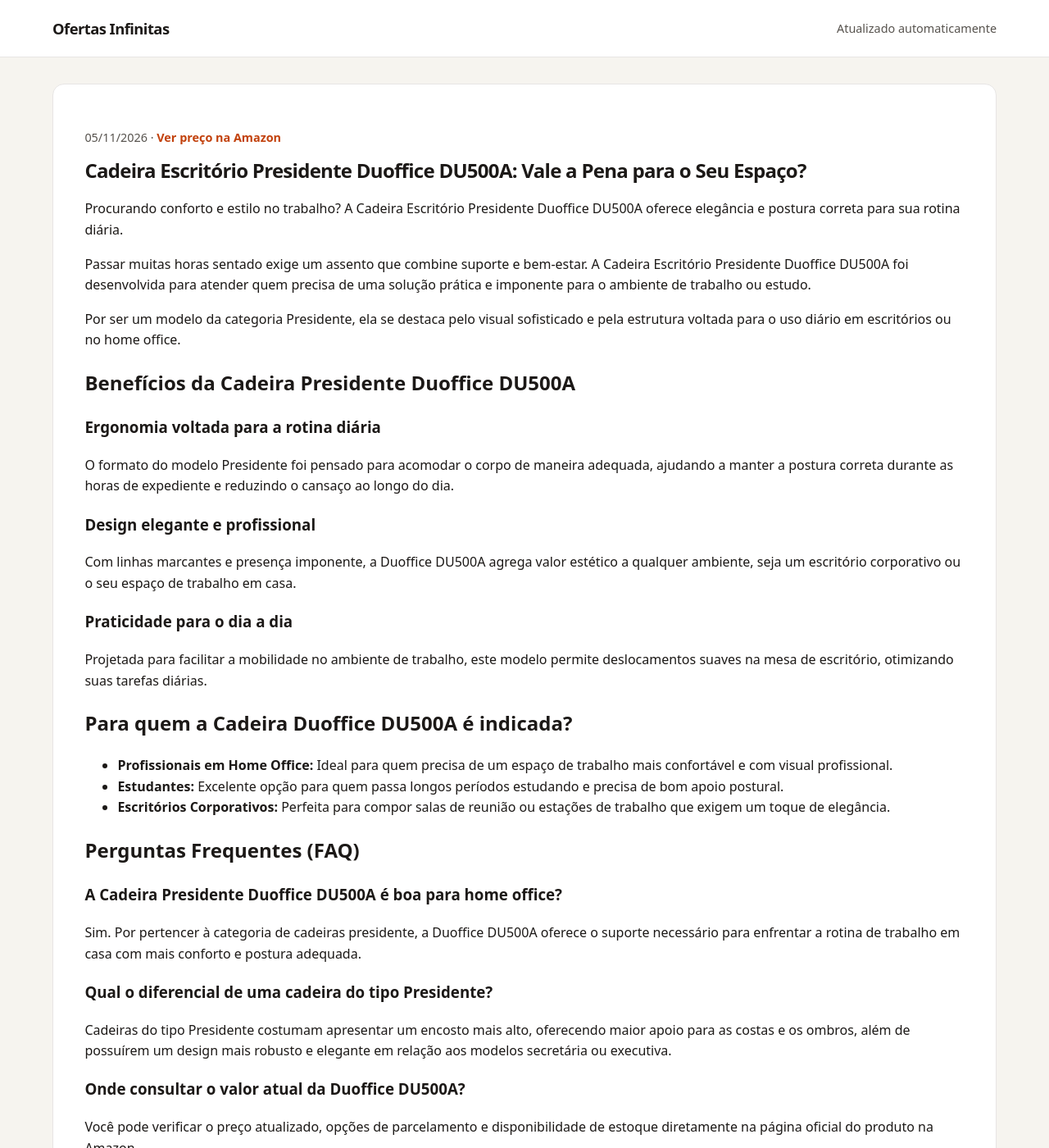
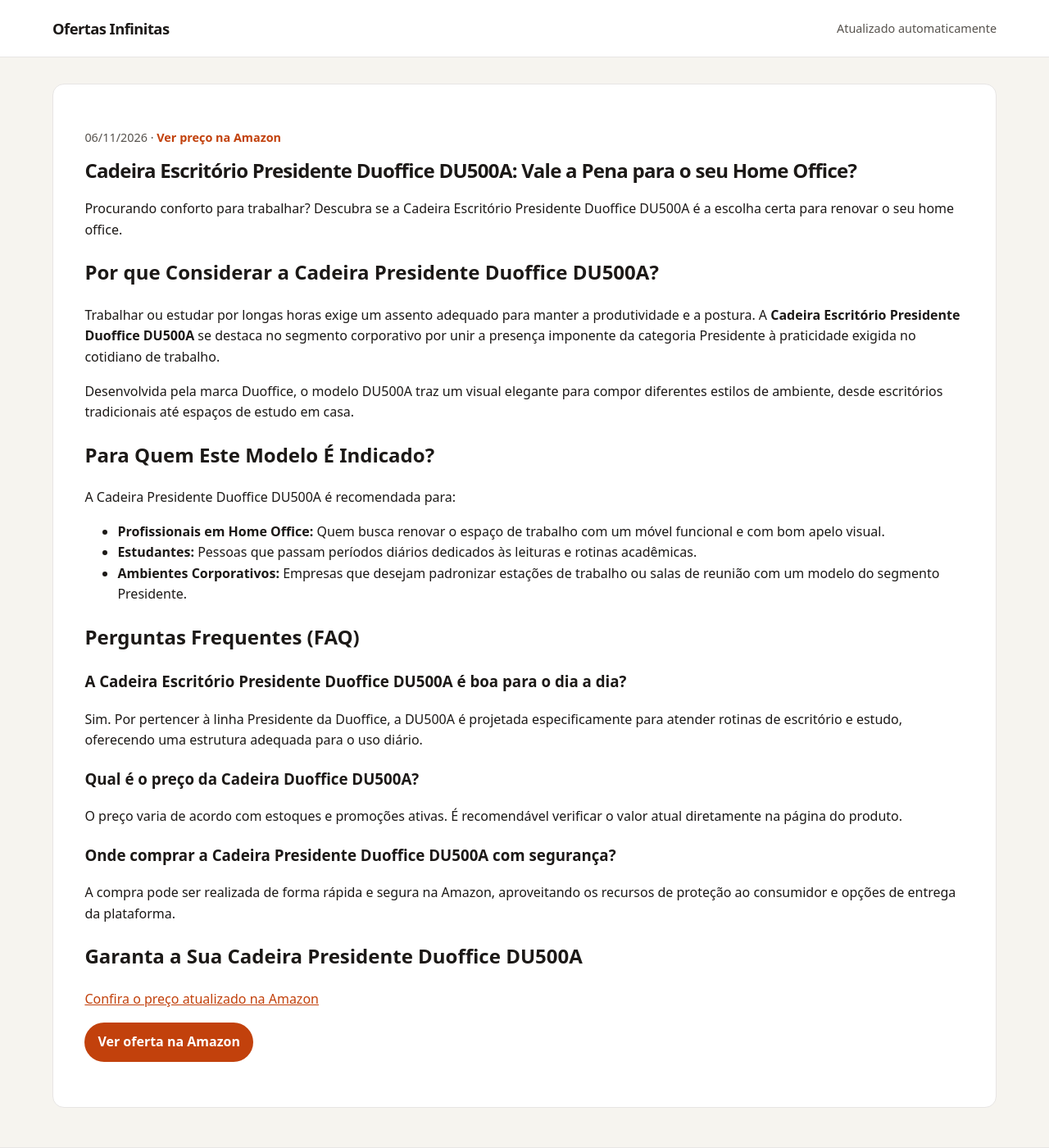
Before and after one commit to Monuver/afiliado, a Jekyll site: the page built from _posts/2026-08-19-cadeira-escritorio-presidente-duoffice-du500a-b09vnbcfdj.md, in a window 1280 px wide and 1400 px high. Shown: the whole window at 82% size. Built offline with Jekyll 4.4.1, drawn with Linux system fonts in a browser that asks for light colours; some of the changed text lies outside the part shown.

Commit message:
chore: novas ofertas geradas automaticamente

```diff
--- a/_posts/2026-08-19-cadeira-escritorio-presidente-duoffice-du500a-b09vnbcfdj.md
+++ b/_posts/2026-08-19-cadeira-escritorio-presidente-duoffice-du500a-b09vnbcfdj.md
@@ -1,8 +1,8 @@
 ---
 layout: post
-title: 'Cadeira Escritório Presidente Duoffice DU500A: Vale a Pena para o Seu Espaço?'
-description: Procurando conforto e estilo no trabalho? A Cadeira Escritório Presidente Duoffice DU500A oferece elegância e postura correta para sua rotina diária.
-date: 2026-11-05 13:14:20 -0300
+title: 'Cadeira Escritório Presidente Duoffice DU500A: Vale a Pena para o seu Home Office?'
+description: Procurando conforto para trabalhar? Descubra se a Cadeira Escritório Presidente Duoffice DU500A é a escolha certa para renovar o seu home office.
+date: 2026-11-06 12:43:33 -0300
 categories:
 - ofertas
 image: ''
@@ -10,44 +10,35 @@ preco: Ver preço na Amazon
 affiliate_url: https://amzn.to/4xiBzBl
 ---
 
-# Cadeira Escritório Presidente Duoffice DU500A: Vale a Pena para o Seu Espaço?
+# Cadeira Escritório Presidente Duoffice DU500A: Vale a Pena para o seu Home Office?
 
-Procurando conforto e estilo no trabalho? A Cadeira Escritório Presidente Duoffice DU500A oferece elegância e postura correta para sua rotina diária.
+Procurando conforto para trabalhar? Descubra se a Cadeira Escritório Presidente Duoffice DU500A é a escolha certa para renovar o seu home office.
 
-Passar muitas horas sentado exige um assento que combine suporte e bem-estar. A Cadeira Escritório Presidente Duoffice DU500A foi desenvolvida para atender quem precisa de uma solução prática e imponente para o ambiente de trabalho ou estudo.
+## Por que Considerar a Cadeira Presidente Duoffice DU500A?
 
-Por ser um modelo da categoria Presidente, ela se destaca pelo visual sofisticado e pela estrutura voltada para o uso diário em escritórios ou no home office.
+Trabalhar ou estudar por longas horas exige um assento adequado para manter a produtividade e a postura. A **Cadeira Escritório Presidente Duoffice DU500A** se destaca no segmento corporativo por unir a presença imponente da categoria Presidente à praticidade exigida no cotidiano de trabalho.
 
-## Benefícios da Cadeira Presidente Duoffice DU500A
+Desenvolvida pela marca Duoffice, o modelo DU500A traz um visual elegante para compor diferentes estilos de ambiente, desde escritórios tradicionais até espaços de estudo em casa.
 
-### Ergonomia voltada para a rotina diária
-O formato do modelo Presidente foi pensado para acomodar o corpo de maneira adequada, ajudando a manter a postura correta durante as horas de expediente e reduzindo o cansaço ao longo do dia.
+## Para Quem Este Modelo É Indicado?
 
-### Design elegante e profissional
-Com linhas marcantes e presença imponente, a Duoffice DU500A agrega valor estético a qualquer ambiente, seja um escritório corporativo ou o seu espaço de trabalho em casa.
+A Cadeira Presidente Duoffice DU500A é recomendada para:
 
-### Praticidade para o dia a dia
-Projetada para facilitar a mobilidade no ambiente de trabalho, este modelo permite deslocamentos suaves na mesa de escritório, otimizando suas tarefas diárias.
-
-## Para quem a Cadeira Duoffice DU500A é indicada?
-
-- **Profissionais em Home Office:** Ideal para quem precisa de um espaço de trabalho mais confortável e com visual profissional.
-- **Estudantes:** Excelente opção para quem passa longos períodos estudando e precisa de bom apoio postural.
-- **Escritórios Corporativos:** Perfeita para compor salas de reunião ou estações de trabalho que exigem um toque de elegância.
+- **Profissionais em Home Office:** Quem busca renovar o espaço de trabalho com um móvel funcional e com bom apelo visual.
+- **Estudantes:** Pessoas que passam períodos diários dedicados às leituras e rotinas acadêmicas.
+- **Ambientes Corporativos:** Empresas que desejam padronizar estações de trabalho ou salas de reunião com um modelo do segmento Presidente.
 
 ## Perguntas Frequentes (FAQ)
 
-### A Cadeira Presidente Duoffice DU500A é boa para home office?
-Sim. Por pertencer à categoria de cadeiras presidente, a Duoffice DU500A oferece o suporte necessário para enfrentar a rotina de trabalho em casa com mais conforto e postura adequada.
+### A Cadeira Escritório Presidente Duoffice DU500A é boa para o dia a dia?
+Sim. Por pertencer à linha Presidente da Duoffice, a DU500A é projetada especificamente para atender rotinas de escritório e estudo, oferecendo uma estrutura adequada para o uso diário.
 
-### Qual o diferencial de uma cadeira do tipo Presidente?
-Cadeiras do tipo Presidente costumam apresentar um encosto mais alto, oferecendo maior apoio para as costas e os ombros, além de possuírem um design mais robusto e elegante em relação aos modelos secretária ou executiva.
+### Qual é o preço da Cadeira Duoffice DU500A?
+O preço varia de acordo com estoques e promoções ativas. É recomendável verificar o valor atual diretamente na página do produto.
 
-### Onde consultar o valor atual da Duoffice DU500A?
-Você pode verificar o preço atualizado, opções de parcelamento e disponibilidade de estoque diretamente na página oficial do produto na Amazon.
+### Onde comprar a Cadeira Presidente Duoffice DU500A com segurança?
+A compra pode ser realizada de forma rápida e segura na Amazon, aproveitando os recursos de proteção ao consumidor e opções de entrega da plataforma.
 
-## Garanta a sua Cadeira Duoffice DU500A
-
-Se você deseja renovar seu ambiente de trabalho com um móvel que une presença visual e conforto para o dia a dia, confira as condições de compra na loja.
+## Garanta a Sua Cadeira Presidente Duoffice DU500A
 
 [Confira o preço atualizado na Amazon](https://amzn.to/4xiBzBl)
```
Also changed, not shown: _posts/2026-08-18-cafeteira-italiana-expresso-aluminio-xicaras-b08b79hyvc.md (+26 -26 lines), _posts/2026-08-18-shampoo-clorexidina-dugs-caes-seborreia-anti-queda-500ml-b09l9qkmd1.md (+19 -21 lines), _posts/2026-08-19-flexiveis-cotonete-bastonetes-bellacotton-150unidades-b0cx9wkp1b.md (+26 -24 lines).
